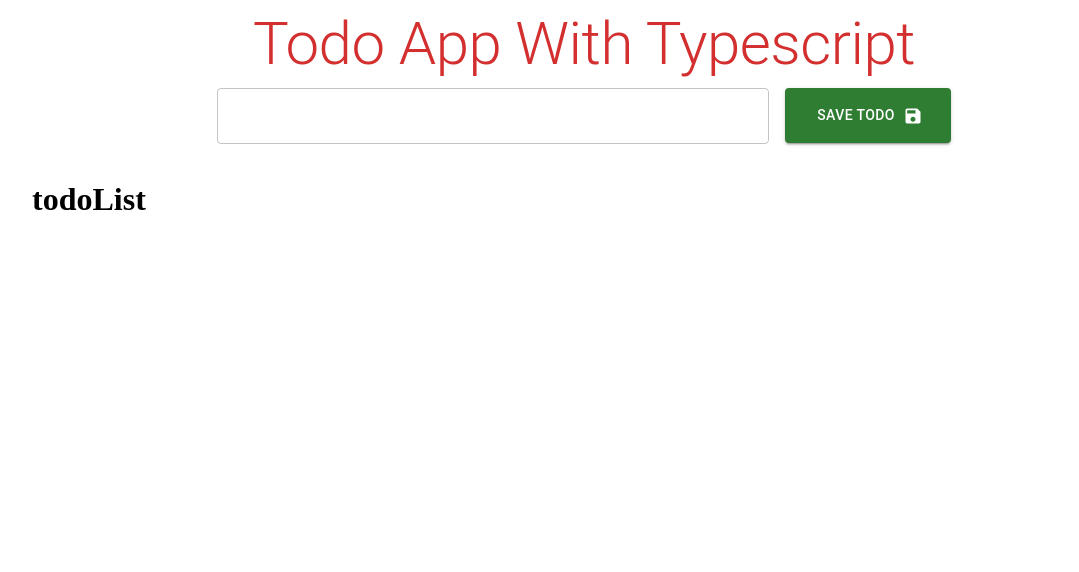
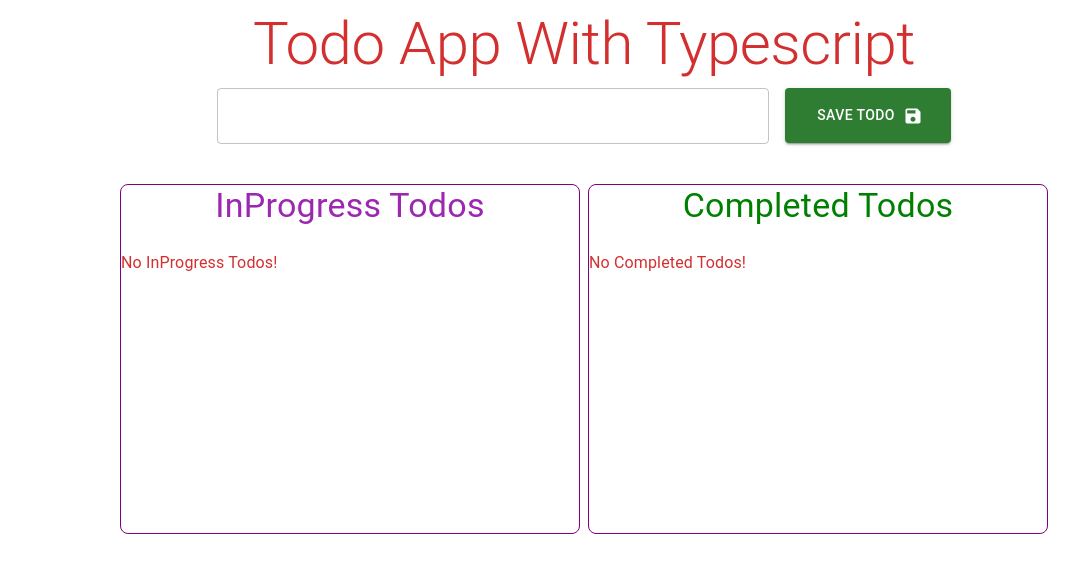
Before and after one commit to KazimAkyol/typescript, a React (Create React App) app in the folder class_notes/S03-TodoApp/: page / in a window 1280 px wide. Shown: the top 572 px of the page, without its empty margins (56-1135 px from the left). Built offline with nearby package versions, Linux system fonts and the light colour scheme; no server answers.

Commit message:
24.commit

```diff
--- a/class_notes/S03-TodoApp/src/components/TodoList.tsx
+++ b/class_notes/S03-TodoApp/src/components/TodoList.tsx
@@ -1,9 +1,73 @@
-import React from 'react'
+import React from "react";
+import Grid from "@mui/material/Grid2";
+import { Typography } from "@mui/material";
 
-const TodoList = () => {
-  return (
-    <div>TodoList</div>
-  )
+interface ITodoListProps {
+  todos: ITodo;
 }
 
-export default TodoList
+const TodoList: React.FC<ITodoListProps> = ({ todos }) => {
+  return (
+    <Grid
+      container
+      sx={{
+        display: "flex",
+        justifyContent: "center",
+        alignItems: "center",
+        gap: "0.5rem",
+        mt: 3,
+      }}
+    >
+      <Grid
+        size={{ xs: 12, sm: 8, md: 5 }}
+        position="relative"
+        className="myscrool scrool-progress"
+        sx={{
+          minHeight: "350px",
+          maxHeight: "350px",
+          overflow: "auto",
+          border: "1px solid purple",
+          borderRadius: "0.5rem",
+        }}
+      >
+        <Typography
+          className="title"
+          color="secondary"
+          align="center"
+          variant="h4"
+        >
+          InProgress Todos
+        </Typography>
+        <Typography color="error" mt={3}>
+          No InProgress Todos!
+        </Typography>
+      </Grid>
+      <Grid
+        size={{ xs: 12, sm: 8, md: 5 }}
+        position="relative"
+        className="myscrool scrool-progress"
+        sx={{
+          minHeight: "350px",
+          maxHeight: "350px",
+          overflow: "auto",
+          border: "1px solid purple",
+          borderRadius: "0.5rem",
+        }}
+      >
+        <Typography
+          className="title"
+          sx={{ color: "green" }}
+          align="center"
+          variant="h4"
+        >
+          Completed Todos
+        </Typography>
+        <Typography color="error" mt={3}>
+          No Completed Todos!
+        </Typography>
+      </Grid>
+    </Grid>
+  );
+};
+
+export default TodoList;
--- a/class_notes/S03-TodoApp/src/pages/Home.tsx
+++ b/class_notes/S03-TodoApp/src/pages/Home.tsx
@@ -1,7 +1,10 @@
 import { Container } from "@mui/material";
-import React, { useState } from "react";
+import React, { useEffect, useState } from "react";
 import Header from "../components/Header";
 import AddTodo from "../components/AddTodo";
+import axios from "axios";
+import { error } from "console";
+import TodoList from "../components/TodoList";
 
 const url = "https://64ecd95ff9b2b70f2bfb0943.mockapi.io/todos";
 
@@ -14,11 +17,24 @@ interface ITodo {
 export default function Home() {
   const [todos, setTodos] = useState<ITodo[]>([]);
 
+  const getTodos = async () => {
+    try {
+      const { data } = await axios(url);
+      setTodos(data);
+    } catch (error) {
+      console.log(error);
+    }
+  };
+
+  useEffect(() => {
+    getTodos();
+  }, []);
+
   return (
     <Container>
       <Header />
       <AddTodo />
-      <h1>todoList</h1>
+      <TodoList todos={todos} />
     </Container>
   );
 }
```
Also changed, not shown: class_notes/S03-TodoApp/src/types.d.ts (+4 -5 lines).
